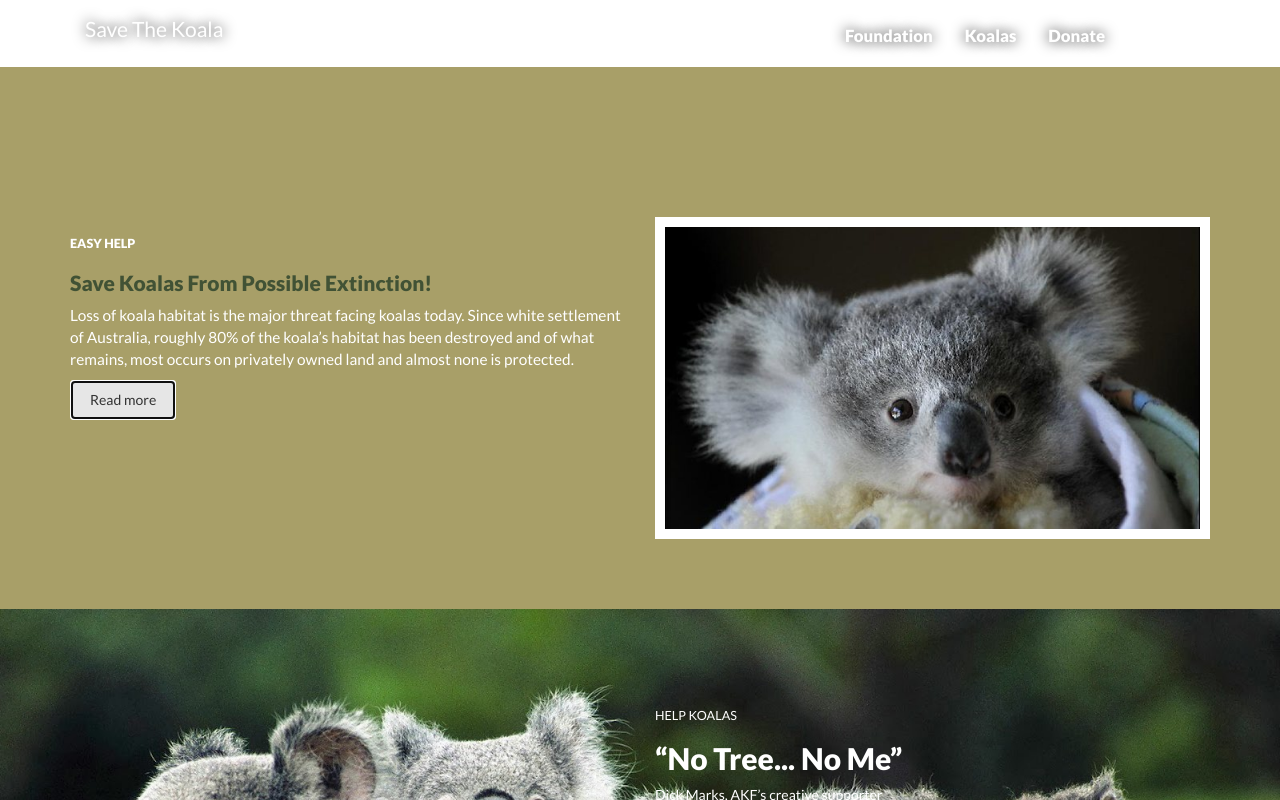
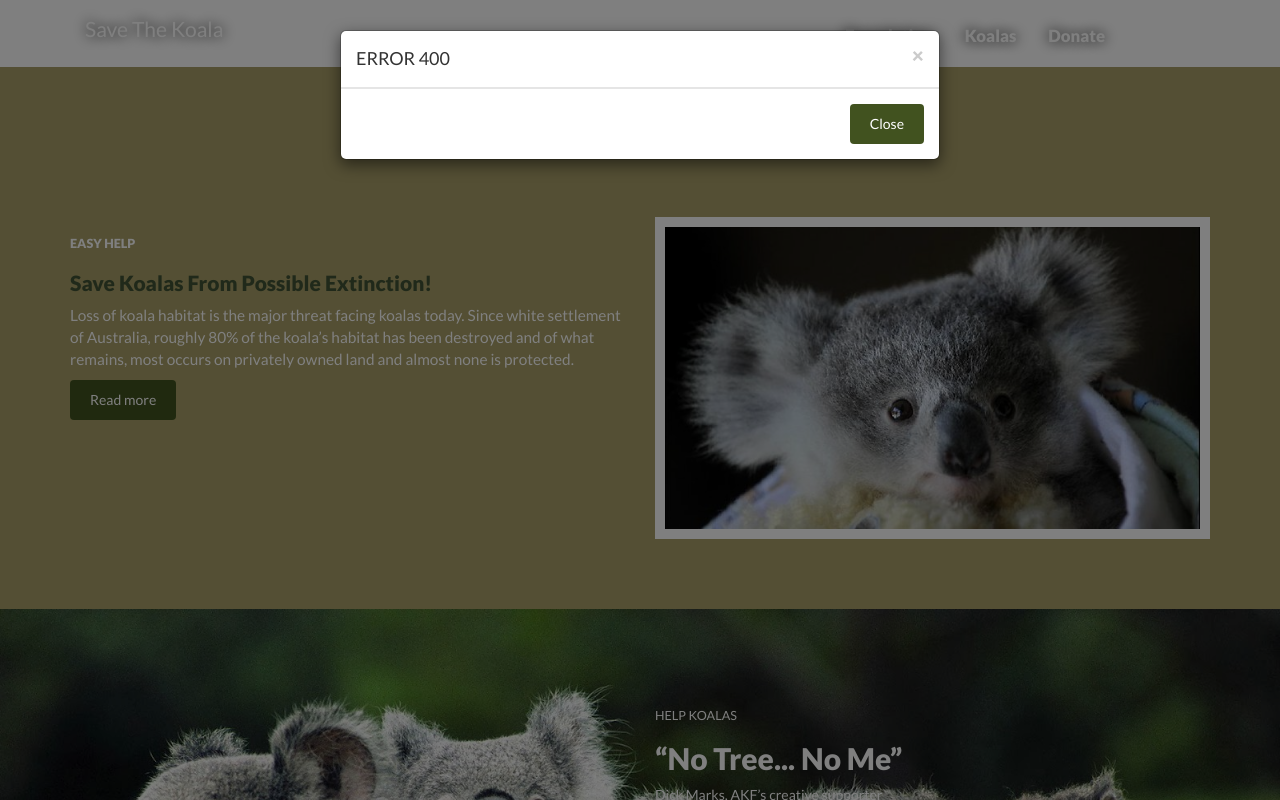
Before and after one commit to vanegarciay/save-the-koala-vol2, a plain HTML site: page index.html in a window 1280 px wide. Both pictures are taken after a click on the button "Read more". Shown: the part 1456-2256 px from the top of the page. Drawn offline with nearby package versions, Linux system fonts and the light colour scheme.

Commit message:
add modal ERROR 404

```diff
--- a/index.html
+++ b/index.html
@@ -82,7 +82,23 @@
                     <h1 id="hs_tamano">EASY HELP</h1>
                     <h2>Save Koalas From Possible Extinction!</h2>
                     <p>Loss of koala habitat is the major threat facing koalas today. Since white settlement of Australia, roughly 80% of the koala’s habitat has been destroyed and of what remains, most occurs on privately owned land and almost none is protected.</p>
-                    <button class="btn btn-default">Read more</button>
+                    <button class="btn btn-default" data-toggle="modal" data-target="#modal-error-404">Read more</button>
+
+                    <!--MODAL -->
+
+                    <div id="modal-error-404" class="modal fade" tabindex="-1" role="dialog">
+                        <div class="modal-dialog" role="document">
+                            <div class="modal-content">
+                                <div class="modal-header">
+                                    <button type="button" class="close" data-dismiss="modal" aria-label="Close"><span aria-hidden="true">&times;</span></button>
+                                    <h4 class="modal-title">ERROR 400</h4>
+                                </div>
+                                <div class="modal-footer">
+                                    <button type="button" class="btn btn-default" data-dismiss="modal">Close</button>
+                                 </div>
+                            </div><!-- /.modal-content -->
+                        </div><!-- /.modal-dialog -->
+                    </div><!-- /.modal -->
                 </div>
                 <div class="col-md-6 col-xs-12">
                     <img src="img/cosita.jpg" id="cosita">
--- a/js/main.js
+++ b/js/main.js
@@ -7,3 +7,7 @@
 $(function () {
     $('[data-toggle="tooltip"]').tooltip()
 })
+
+$('#myModal').on('shown.bs.modal', function () {
+  $('#myInput').focus()
+})
```
